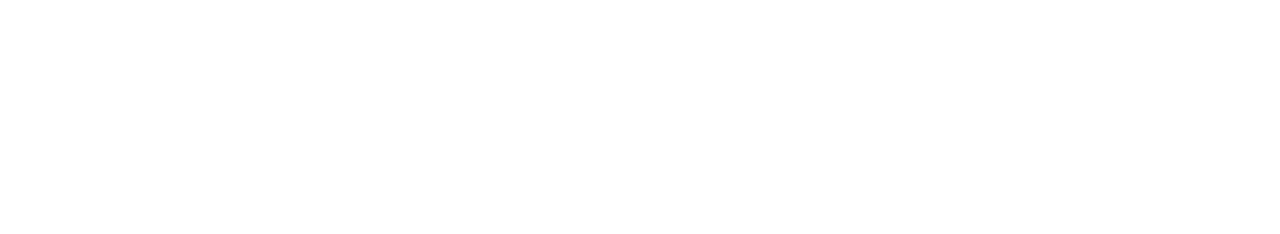
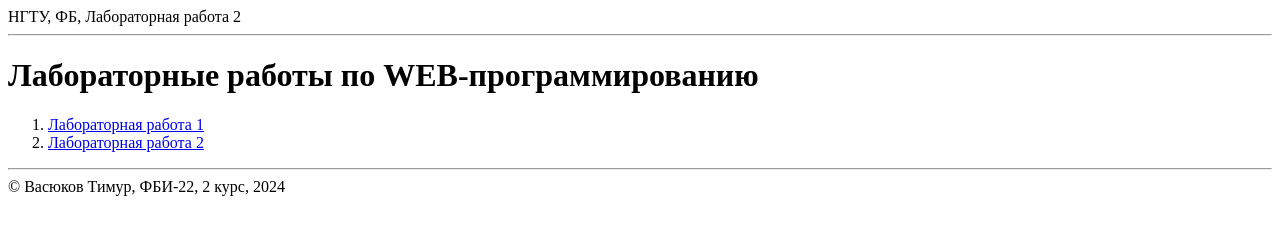
Before and after one commit to 919999/GOOd, a plain HTML site: page index.html in a window 1280 px wide. Drawn offline with Linux system fonts and the light colour scheme.

Commit message:
Меню на все лабораторные

```diff
--- a/index.html
+++ b/index.html
@@ -6,6 +6,27 @@
     <title>Васюков Тимур Александрович. Лабораторные работы по WEB-программированию</title>
 </head>
 <body>
+    <header>
+        НГТУ, ФБ, Лабораторная работа 2
+        <hr>
+    </header>
+    <main>
 
+        <h1>Лабораторные работы по WEB-программированию</h1>
+
+        <ol>
+            <li>
+                <a href="lab1/lab1.html">Лабораторная работа 1</a>
+            </li>
+            <li>
+                <a href="lab2/lab2.html">Лабораторная работа 2</a>
+            </li>
+        </ol>
+
+    </main>
+    <footer>
+        <hr>
+        &copy; Васюков Тимур, ФБИ-22, 2 курс, 2024
+    </footer>
 </body>
 </html>
```
